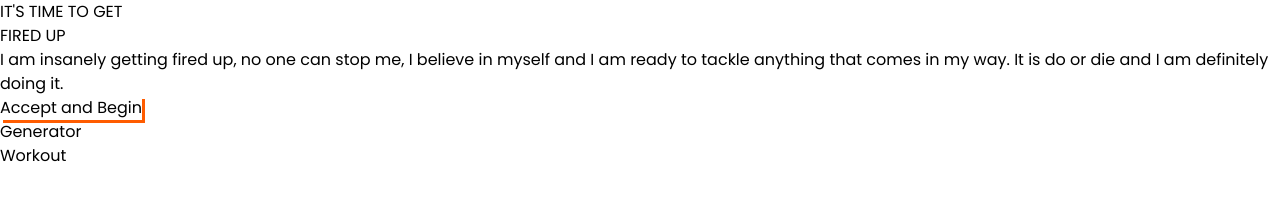
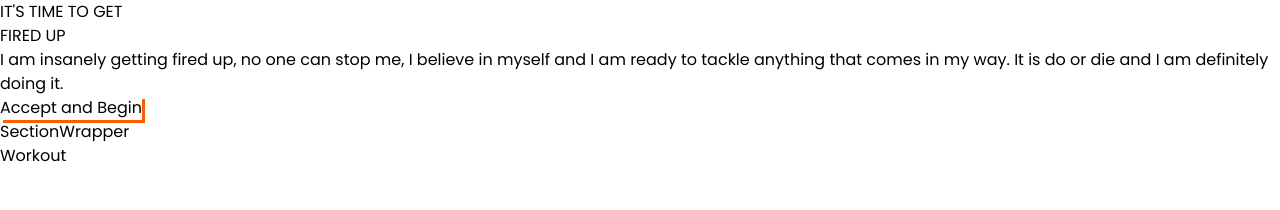
Before and after one commit to Parker2127/fire-fit-app, a React (Vite) app: page / in a window 1280 px wide. Shown: the top 210 px of the page. Built offline with nearby package versions, Linux system fonts and the light colour scheme.

Commit message:
Working on Generator Component | SectionWrapper creation

```diff
--- a/src/components/Generator.jsx
+++ b/src/components/Generator.jsx
@@ -1,9 +1,8 @@
 import React from 'react'
+import SectionWrapper from './SectionWrapper'
 
 export default function Generator() {
   return (
-    <div>
-      Generator
-    </div>
+   <SectionWrapper> SectionWrapper </SectionWrapper>  /* Anything wrapped between the SectionWrapper component { parent tag } are considered to be children */
   )
 }
--- a/src/components/Hero.jsx
+++ b/src/components/Hero.jsx
@@ -2,7 +2,7 @@ import React from 'react'
 
 export default function Hero() {
   return (
-    <div className='min-h-screen flex flex-col gap-10 items-center justify-center text-center max-w-[800px] w-full mx-auto'> {/* This just makes all the elements move to the center */}
+    <div className='min-h-screen flex flex-col gap-10 items-center justify-center text-center max-w-[800px] w-full mx-auto p-4'> {/* This just makes all the elements move to the center */}
         <div className='flex flex-col gap-4'>   {/* using div to group p and h1, to make them look closer together */}
             <p> IT'S TIME TO GET </p>
             <h1 className= 'uppercase font-semi text-4xl sm:test-5xl  md:text-6xl large:text-7xl'> FIRED <span className='text-orange-700 font-medium'> UP </span></h1>     {/* Add fire animation next to fired up later */}
--- /dev/null
+++ b/src/components/SectionWrapper.jsx
@@ -0,0 +1,12 @@
+import React from 'react'
+
+export default function SectionWrapper(props) {
+    const {children} = props      /* The children are now desconstructed and be used in our SectionWrapper using props*/
+
+  return (
+   <div>
+   {children}
+   </div>
+)
+
+}
```
